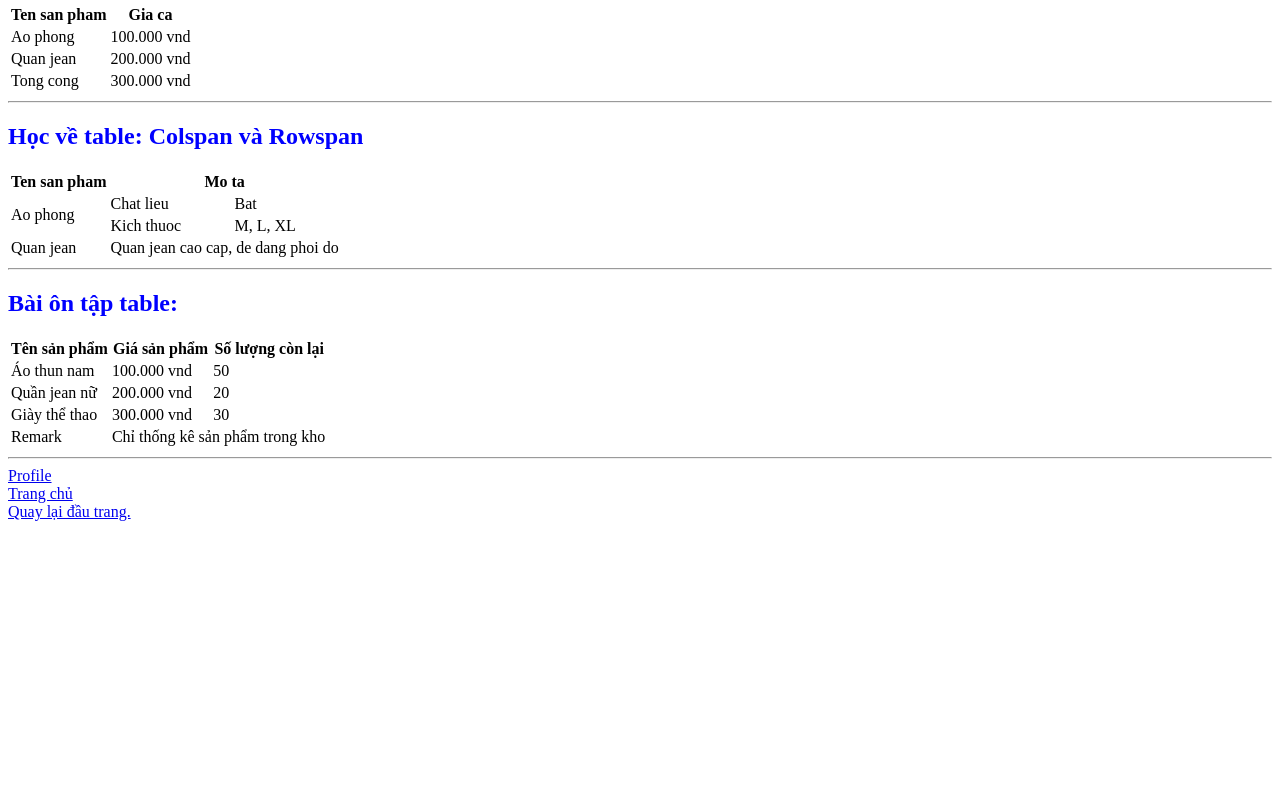
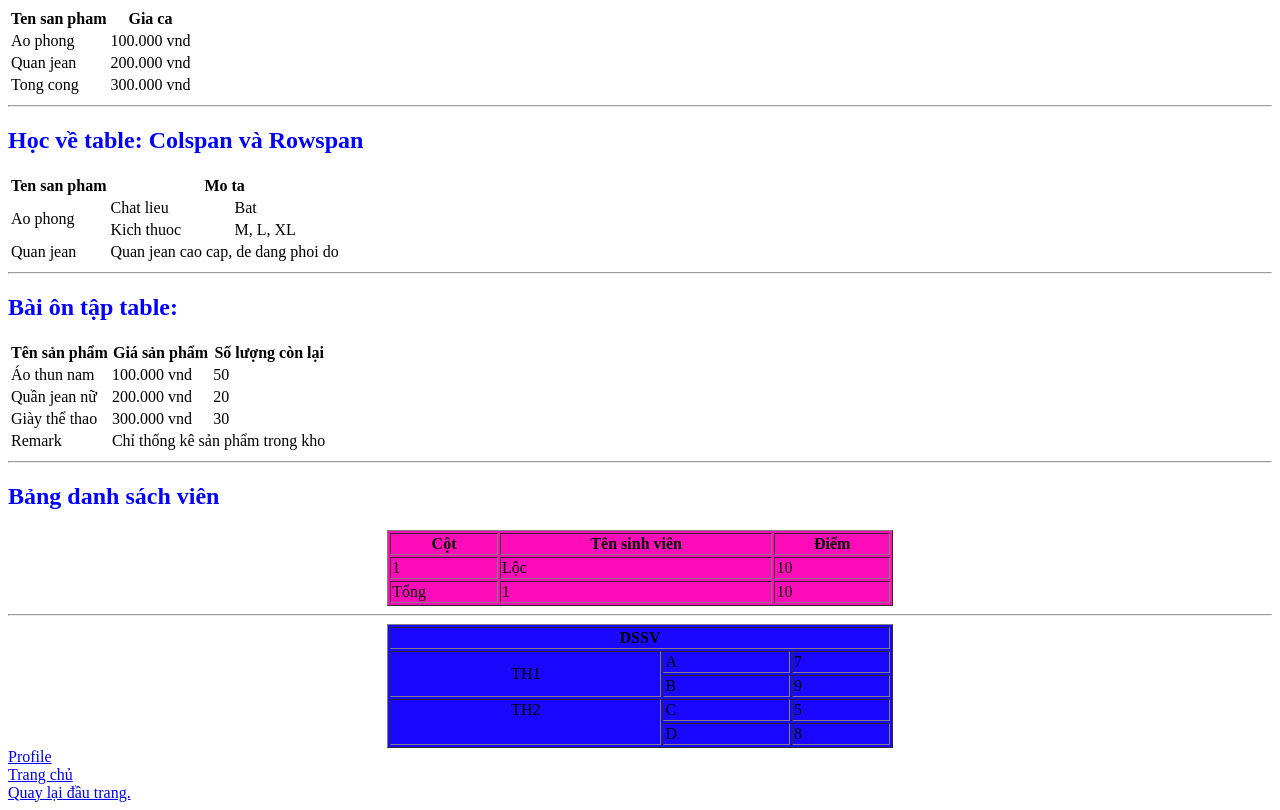
Before and after one commit to 4tune262/duan1, a plain HTML site: page myhomework.html in a window 1280 px wide. Shown: the part 2170-2980 px from the top of the page. Before the commit the page ends 2699 px from the top, so only its background shows below. Drawn offline with Linux system fonts and the light colour scheme.

Commit message:
Thầy dạy table

```diff
--- a/myhomework.html
+++ b/myhomework.html
@@ -87,9 +87,9 @@
     <h2>Bài Menu item:</h2>
     <h3>Bài tập Menu Item:</h3>
     <ul>
-      <li>Menu item 1</li>
+      <li>🍕Menu item 1</li>
       <li>
-        Menu item 2
+        🎇 Menu item 2
         <ol type="I">
           <li>menu item 2.1</li>
           <li>
@@ -104,8 +104,8 @@
           <li>menu item 2.4</li>
         </ol>
       </li>
-      <li>Menu item 3</li>
-      <li>Menu item 4</li>
+      <li>🚓Menu item 3</li>
+      <li>🛺Menu item 4</li>
     </ul>
     <hr />
     <!-- Thẻ paragraph và Lorem -->
@@ -229,6 +229,55 @@
       </tfoot>
     </table>
     <hr />
+    <!-- Bảng danh sách viên -->
+    <h2>Bảng danh sách viên</h2>
+    <table border="1" width="40%" align="center" bgcolor="#ffocba">
+      <thead>
+        <th>Cột</th>
+        <th>Tên sinh viên</th>
+        <th>Điểm</th>
+      </thead>
+      <tbody>
+        <tr>
+          <td>1</td>
+          <td>Lộc</td>
+          <td>10</td>
+        </tr>
+      </tbody>
+      <tfoot>
+        <tr>
+          <td>Tổng</td>
+          <td>1</td>
+          <td>10</td>
+        </tr>
+      </tfoot>
+    </table>
+    <hr />
+    <table border="1" width = "40%", align="center" bgcolor = "#1907ff">
+      <thead>
+        <th colspan="3">DSSV</th>
+      </thead>
+      <tbody>
+        <tr>
+          <td rowspan="2" align="center">TH1</td>
+          <td>A</td>
+          <td>7</td>
+          <tr>
+            <td>B</td>
+            <td>9</td>
+          </tr>
+        </tr>
+        <tr>
+          <td rowspan="2" valign = "top" align="center">TH2</td>
+          <td>C</td>
+          <td>5</td>
+          <tr>
+            <td>D</td>
+            <td>8</td>
+          </tr>
+        </tr>
+      </tbody>
+    </table>
     <a href="about.html">Profile</a><br />
     <a href="index.html">Trang chủ</a> <br />
     <a href="#">Quay lại đầu trang.</a>
```
